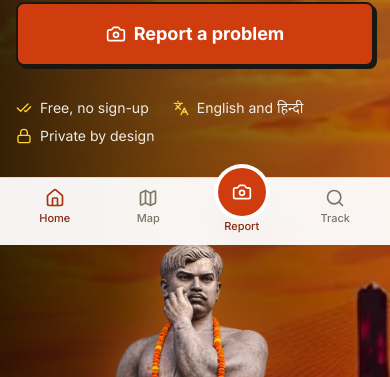
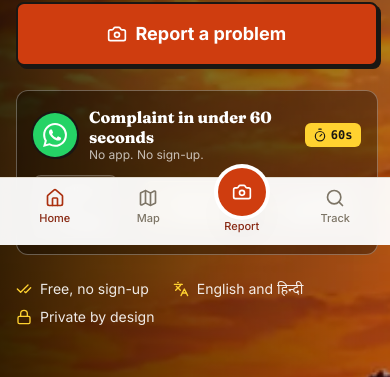
Before and after one commit to im-gozmit/civicOS, a Next.js app: page / in a window 390 px wide. Shown: the part 599-976 px from the top of the page. Built offline with nearby package versions, Linux system fonts and the light colour scheme; no server answers; the database is empty.

Commit message:
End to end: Agents instead of AI; hero card with the 60-second WhatsApp flow

```diff
--- a/src/app/(site)/page.tsx
+++ b/src/app/(site)/page.tsx
@@ -20,9 +20,63 @@ import {
   UserCheck,
   Waves,
 } from "lucide-react";
+import { BadgeCheck } from "lucide-react";
 import { IssueMap } from "@/components/public/IssueMap";
 import { BuildathonBanner } from "@/components/public/Prayagraj";
 import { AzadStatue } from "@/components/public/AzadStatue";
+
+function WhatsAppGlyph({ className = "h-5 w-5" }: { className?: string }) {
+  return (
+    <svg viewBox="0 0 24 24" className={className} fill="currentColor" aria-hidden>
+      <path d="M17.472 14.382c-.297-.149-1.758-.867-2.03-.967-.273-.099-.471-.148-.67.15-.197.297-.767.966-.94 1.164-.173.199-.347.223-.644.075-.297-.15-1.255-.463-2.39-1.475-.883-.788-1.48-1.761-1.653-2.059-.173-.297-.018-.458.13-.606.134-.133.298-.347.446-.52.149-.174.198-.298.298-.497.099-.198.05-.371-.025-.52-.075-.149-.669-1.612-.916-2.207-.242-.579-.487-.5-.669-.51-.173-.008-.371-.01-.57-.01-.198 0-.52.074-.792.372-.272.297-1.04 1.016-1.04 2.479 0 1.462 1.065 2.875 1.213 3.074.149.198 2.096 3.2 5.077 4.487.709.306 1.262.489 1.694.625.712.227 1.36.195 1.871.118.571-.085 1.758-.719 2.006-1.413.248-.694.248-1.289.173-1.413-.074-.124-.272-.198-.57-.347m-5.421 7.403h-.004a9.87 9.87 0 01-5.031-1.378l-.361-.214-3.741.982.998-3.648-.235-.374a9.86 9.86 0 01-1.51-5.26c.001-5.45 4.436-9.884 9.888-9.884 2.64 0 5.122 1.03 6.988 2.898a9.825 9.825 0 012.893 6.994c-.003 5.45-4.437 9.884-9.885 9.884m8.413-18.297A11.815 11.815 0 0012.05 0C5.495 0 .16 5.335.157 11.892c0 2.096.547 4.142 1.588 5.945L.057 24l6.305-1.654a11.882 11.882 0 005.683 1.448h.005c6.554 0 11.89-5.335 11.893-11.893a11.821 11.821 0 00-3.48-8.413z" />
+    </svg>
+  );
+}
+
+/** Small card in the hero: the whole WhatsApp flow in three steps. The steps light up one after another. */
+function SixtySecondCard({ href }: { href: string | null }) {
+  const steps = [
+    { Icon: Camera, label: "Click an image" },
+    { Icon: Send, label: "Send on WhatsApp" },
+    { Icon: BadgeCheck, label: "Complaint registered" },
+  ];
+  const body = (
+    <>
+      <div className="flex items-center gap-3">
+        <span className="flex h-11 w-11 shrink-0 items-center justify-center rounded-full bg-[#25d366] text-white shadow-[2px_2px_0_0_var(--ink)] ring-2 ring-slate-900">
+          <WhatsAppGlyph className="h-6 w-6" />
+        </span>
+        <div className="min-w-0 flex-1">
+          <p className="font-display text-base font-extrabold leading-tight">Complaint in under 60 seconds</p>
+          <p className="hero-card-sub text-xs text-white/70">No app. No sign-up.</p>
+        </div>
+        <span className="flex shrink-0 items-center gap-1 rounded-md bg-amber-300 px-2 py-1 font-mono text-xs font-black text-slate-900">
+          <Timer className="h-3.5 w-3.5" /> 60s
+        </span>
+      </div>
+      <ol className="mt-3 flex items-stretch gap-1.5 text-xs font-semibold sm:text-sm">
+        {steps.map(({ Icon, label }, i) => (
+          <li key={label} className="flex min-w-0 flex-1 items-center gap-1.5">
+            <span className="wa-step flex min-w-0 flex-1 items-center gap-1.5 rounded-lg border border-white/20 bg-white/10 px-2 py-2" style={{ animationDelay: `${i * 1.6}s` }}>
+              <Icon className="h-4 w-4 shrink-0 text-amber-300" />
+              <span className="leading-tight">{label}</span>
+            </span>
+            {i < steps.length - 1 ? <ArrowRight className="h-3.5 w-3.5 shrink-0 text-amber-300" aria-hidden /> : null}
+          </li>
+        ))}
+      </ol>
+    </>
+  );
+  const cls =
+    "hero-card mt-6 block max-w-xl rounded-xl border border-white/30 bg-black/35 p-4 text-white backdrop-blur-md transition duration-300 hover:-translate-y-0.5 hover:border-amber-300";
+  return href ? (
+    <a href={href} className={cls} aria-label="Start a complaint on WhatsApp. Click an image, send it on WhatsApp, and your complaint is registered in under 60 seconds.">
+      {body}
+    </a>
+  ) : (
+    <div className={cls}>{body}</div>
+  );
+}
 
 export default function Home() {
   const bot = (process.env.WHATSAPP_BOT_NUMBER || "").replace(/\D/g, "");
@@ -85,7 +139,9 @@ export default function Home() {
               </Link>
             </div>
 
-            <ul className="hero-trust mt-8 flex flex-wrap gap-x-6 gap-y-2 text-sm text-white/90">
+            <SixtySecondCard href={wa} />
+
+            <ul className="hero-trust mt-6 flex flex-wrap gap-x-6 gap-y-2 text-sm text-white/90">
               <li className="flex items-center gap-2"><CheckCheck className="h-4 w-4 text-amber-300" /> Free, no sign-up</li>
               <li className="flex items-center gap-2"><Languages className="h-4 w-4 text-amber-300" /> English and हिन्दी</li>
               <li className="flex items-center gap-2"><Lock className="h-4 w-4 text-amber-300" /> Private by design</li>
@@ -138,16 +194,16 @@ export default function Home() {
       <section id="how" className="container-page scroll-mt-24 py-12" aria-labelledby="how-title">
         <p className="eyebrow">End to end</p>
         <h2 id="how-title" className="mt-3 max-w-4xl text-4xl font-black leading-[1.05] text-slate-900 sm:text-5xl">
-          Citizen <span className="text-teal-600">&rarr;</span> AI <span className="text-teal-600">&rarr;</span> Staff <span className="text-teal-600">&rarr;</span>{" "}
+          Citizen <span className="text-teal-600">&rarr;</span> Agents <span className="text-teal-600">&rarr;</span> Staff <span className="text-teal-600">&rarr;</span>{" "}
           <span className="italic text-teal-600">Verified.</span>
         </h2>
         <ol className="mt-10 grid gap-4 sm:grid-cols-2 lg:grid-cols-5">
           {[
             { Icon: Camera, text: "Citizen uploads photo, voice, location" },
-            { Icon: Sparkles, text: "AI understands and classifies the issue" },
-            { Icon: UserCheck, text: "AI suggests the team, staff verify it" },
+            { Icon: Sparkles, text: "Agents understand and classify the issue" },
+            { Icon: UserCheck, text: "Agents suggest the team, staff verify it" },
             { Icon: Bell, text: "Staff resolve it and upload proof" },
-            { Icon: ShieldCheck, text: "AI checks the repair, a person closes the loop" },
+            { Icon: ShieldCheck, text: "Agents check the repair, a person closes the loop" },
           ].map(({ Icon, text }, i) => (
             <li
               key={text}
--- a/src/app/globals.css
+++ b/src/app/globals.css
@@ -337,3 +337,39 @@ html[data-view="classic"] .site-header .header-wa {
     width: 100%;
   }
 }
+
+/* The three steps in the hero card light up in turn, like a message moving along. */
+@keyframes wastep {
+  0%, 30%, 100% {
+    background-color: rgb(255 255 255 / 0.1);
+    border-color: rgb(255 255 255 / 0.2);
+    transform: none;
+  }
+  10%, 22% {
+    background-color: rgb(251 191 36 / 0.3);
+    border-color: rgb(251 191 36 / 0.9);
+    transform: translateY(-2px);
+  }
+}
+.wa-step {
+  animation: wastep 4.8s ease-in-out infinite;
+}
+@media (prefers-reduced-motion: reduce) {
+  .wa-step {
+    animation: none;
+  }
+}
+html[data-view="classic"] .hero-card {
+  border-color: var(--ink);
+  background: var(--paper);
+  color: var(--ink);
+  backdrop-filter: none;
+  box-shadow: 4px 4px 0 0 var(--ink);
+}
+html[data-view="classic"] .hero-card .hero-card-sub {
+  color: #5c5547;
+}
+html[data-view="classic"] .hero-card .wa-step {
+  border-color: rgb(26 23 19 / 0.15);
+  background-color: rgb(26 23 19 / 0.04);
+}
```
